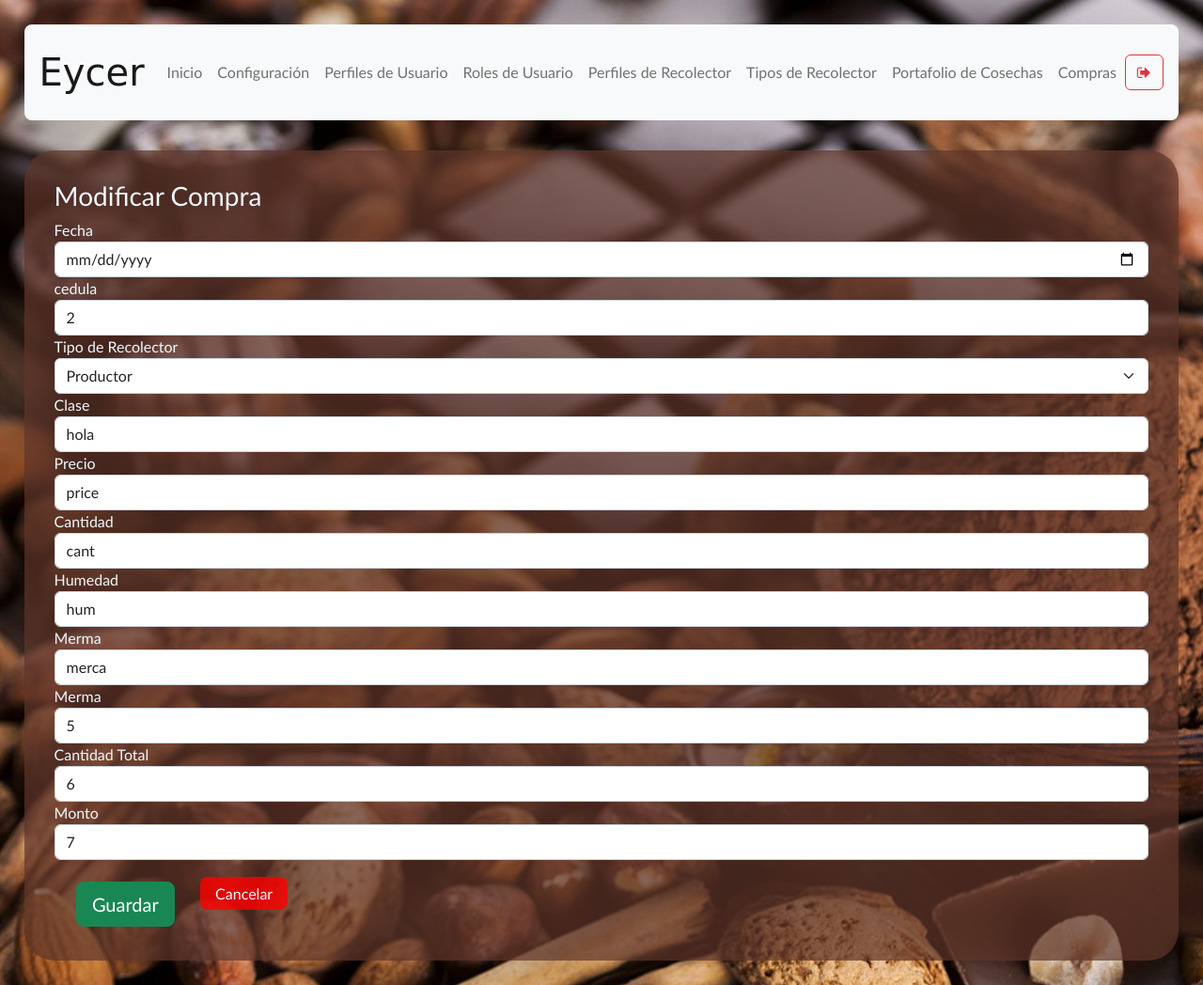
After one commit to Eycer-usb/theodoma-cacao, a Flask app: page /shoppings/edit/1 in a window 1280 px wide. The commit adds this page. Shown: the whole page at 94% size. Run offline with Flask 2, Linux system fonts and the light colour scheme; a user stored in the database is signed in.

Commit message:
Add files via upload

```diff
--- a/templates/productor-data-edit-productor.html
+++ b/templates/productor-data-edit-productor.html
@@ -25,9 +25,9 @@
   <label>Genero</label>
   <select class="form-select" name="gender" form="edit-productor">
       <option value="" disabled>Seleccionar</option>
-      <option value="male">Masculino</option>
-      <option value="female">Femenino</option>
-      <option value="other">Otro</option>`
+      <option value="Masculino">Masculino</option>
+      <option value="Femenino">Femenino</option>
+      <option value="Otro">Otro</option>`
   </select>
   <label>Tipo de Recolector</label>
   <select class="form-select" name="productor_type" form="edit-productor">
--- /dev/null
+++ b/templates/user_shopping-edit.html
@@ -0,0 +1,45 @@
+{% extends "base.html" %}
+{% block content %}
+<h3>Modificar Compra</h3>
+
+<form method="POST" id="edit-shopping" action="/shoppings/edit/save">
+
+  <div class="form-group">
+    <input type="hidden" name = "id" value="{{ editing_shopping.id }}" />
+    <label>Fecha</label>
+    <input class="form-control" type="date" name="fecha" value="{{ editing_shopping.fecha }}" required/>
+    <label>cedula</label>
+    <input class="form-control" type="text" name="cedula" value="{{ editing_shopping.cedula }}" required/>
+
+    <label>Tipo de Recolector</label>
+    <select class="form-select" name="productor_type" form="edit-shopping">
+        <option disabled>Seleccionar</option>
+        {% for type in tips_product %}
+        <option value="{{ type.description }}">{{ type.description }}</option>
+        {% endfor %}
+    </select>
+
+    <label>Clase</label>
+    <input class="form-control" type="text" name="clase" value="{{ editing_shopping.clase }}" required/>
+    <label>Precio</label>
+    <input class="form-control" type="text" name="price" value="{{ editing_shopping.price }}" required/>
+    <label>Cantidad</label>
+    <input class="form-control" type="text" name="cant" value="{{ editing_shopping.cant }}" required/>
+    <label>Humedad</label>
+    <input class="form-control" type="text" name="humed" value="{{ editing_shopping.humed }}" required/>
+    <label>Merma</label>
+    <input class="form-control" type="text" name="merma" value="{{ editing_shopping.merma }}" required/>
+    <label>Merma</label>
+    <input class="form-control" type="text" name="mermakg" value="{{ editing_shopping.mermakg }}" required/>
+    <label>Cantidad Total</label>
+    <input class="form-control" type="text" name="cantot" value="{{ editing_shopping.cantot }}" required/>
+    <label>Monto</label>
+    <input class="form-control" type="text" name="monto" value="{{ editing_shopping.monto }}" required/>
+
+
+</div>
+<button type="submit" class="btn btn-success btn-lg mb-1">Guardar</button>
+<a class="abord" href="/user_shopping">Cancelar</a>
+
+</form>
+{% endblock %}
```
Also changed, not shown: templates/productor-data.html (+7 -5 lines), templates/user-harvest.html (+7 -7 lines), templates/user-management-edit-user.html (+4 -3 lines), templates/user-management.html (+6 -7 lines), templates/user_shopping.html (+19 -7 lines).
